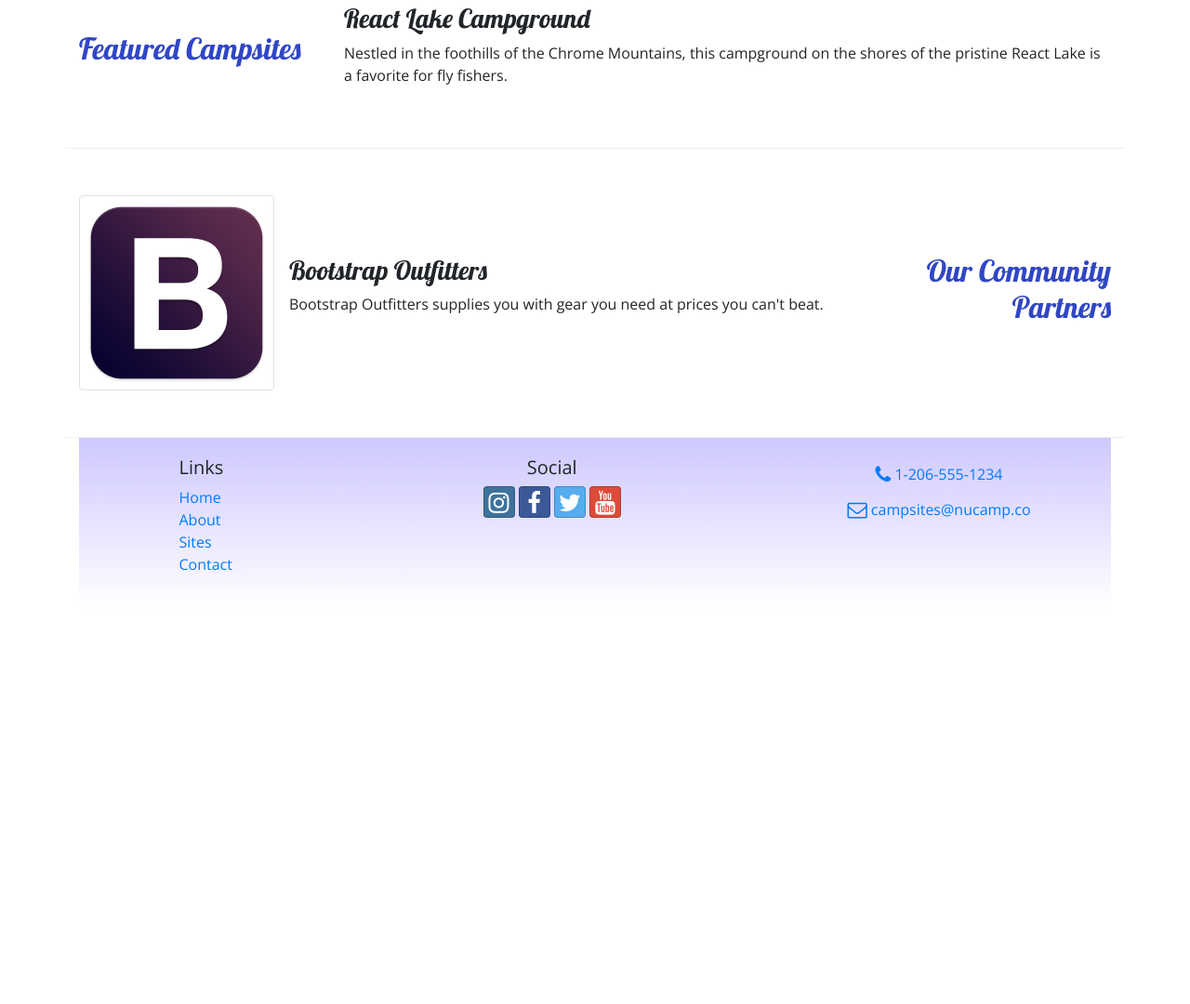
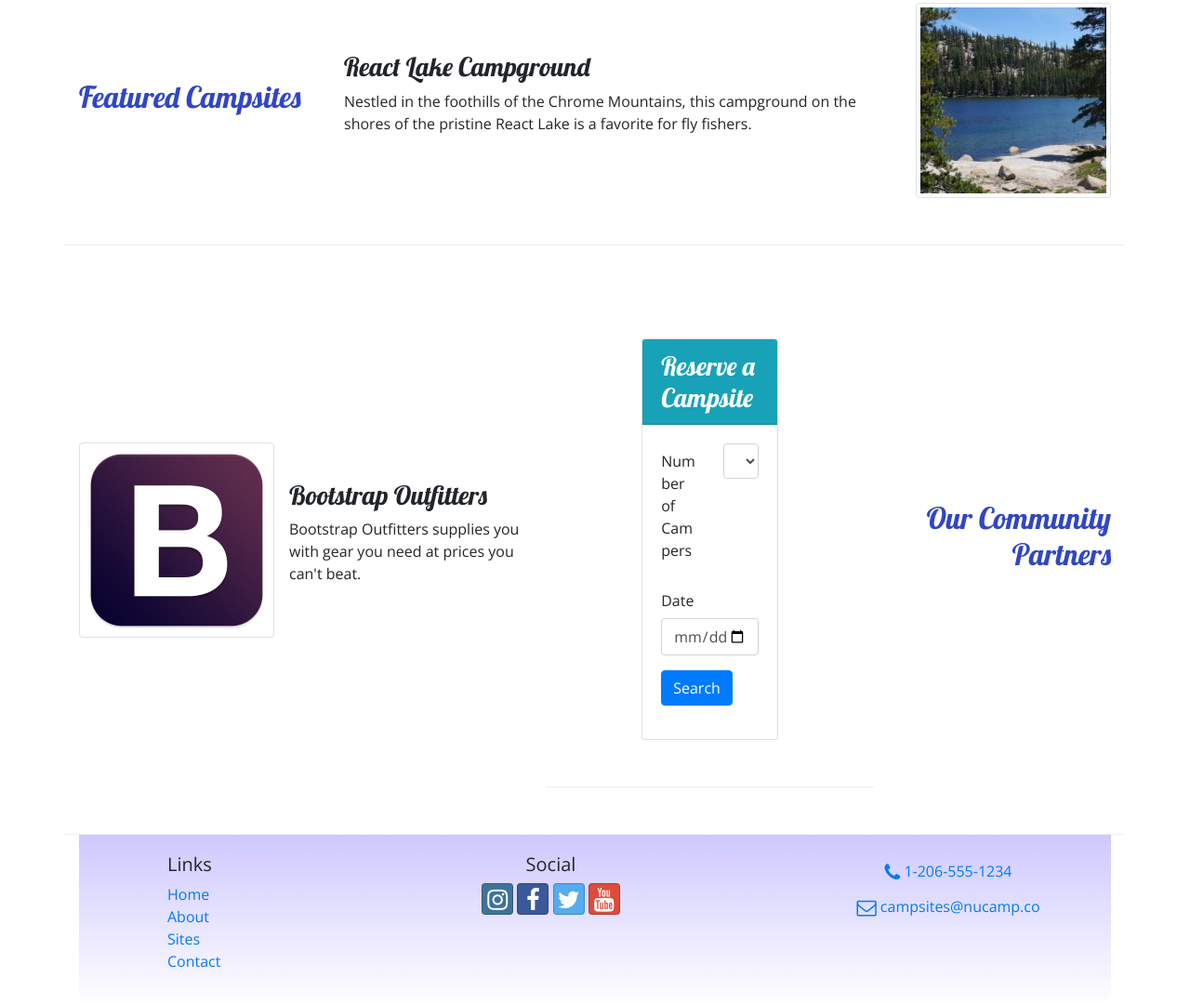
Before and after one commit to adavila0329/nucampsite, a website: page index.html in a window 1280 px wide. Shown: the part 578-1658 px from the top of the page at 93% size. Before the commit the page ends 1233 px from the top, so only its background shows below. Drawn offline with nearby package versions, Linux system fonts and the light colour scheme.

Commit message:
for daniel

```diff
--- a/index.html
+++ b/index.html
@@ -39,6 +39,9 @@
           <div class="col">
             <h1>NuCamp</h1>
             <h2>a better way to camp</h2>
+          </div>
+          <div class="col-md-4 col-xl-2 mt-4">
+            <a href="#reserveForm" class="btn btn-info btn-lg">Nucamp</a>
           </div>
         </div>
       </div>
@@ -97,7 +100,6 @@
             reviews!</p>
             </div>
           </div>
-
         </div>
       </div>
 
@@ -106,11 +108,16 @@
           <h2>Featured Campsites</h2>
         </div>
         <div class="col">
+          <div class="media">
+            <div class="media-body align-self-center">
           <h3>React Lake Campground</h3>
           <p class="d-none d-sm-block">
             Nestled in the foothills of the Chrome Mountains, this campground on
             the shores of the pristine React Lake is a favorite for fly fishers.
           </p>
+        </div>
+        <img class="d-flex ml-3 img-thumbnail" src="img/react-lake-thumb.jpg" alt="Breadcrumb React Lake Thumbnail">
+        </div>
         </div>
       </div>
 
@@ -130,10 +137,47 @@
           </div>
         </div>
       </div>
+
+    <div class="row row-content">
+      <div class="col-sm-6 mx-auto">
+        <div class="card">
+          <h3 class="card-header text-white bg-info">Reserve a Campsite</h3>
+          <div class="card-body">
+            <form id="reserveForm">
+              <div class="form-group row">
+                  <label for="numCampers" class="col-sm-6 col-form-label">Number of Campers</label>
+                  <div class="col">
+                    <select name="numCampers" id="numCampers" class="form-control">
+                      <option>Select..</option>
+                      <option value="1">1</option>
+                      <option value="2">2</option>
+                      <option value="3">3</option>
+                      <option value="4">4</option>
+                      <option value="5">5</option>
+                      <option value="6">6</option>
+                    </select>
+                  </div>
+              </div>
+              <div class="form-group row">
+                <label for="date" class="col-sm-6 col-form-label">Date</label>
+                <div class="col">
+                  <input type="date" name="date" id="date" class="form-control">
+                </div>
+              </div>
+              <div class="form-group row">
+                <div class="col">
+                  <button class="btn btn-primary" type="submit">Search</button>
+                </div>
+              </div>
+            </form>
+          </div>
+        </div>
+      </div>
     </div>
 
+  </div>
+
     <footer class="site-footer">
-      <div class="container">
         <div class="row">
           <div class="col-4 col-sm-2 offset-1">
             <h5>Links</h5>
@@ -157,7 +201,6 @@
             campsites@nucamp.co</a>
           </div>
         </div>
-      </div>
     </footer>
 
     <!-- jQuery must come first, then Popper.js, then the Bootstrap JavaScript plugins.-->
```
